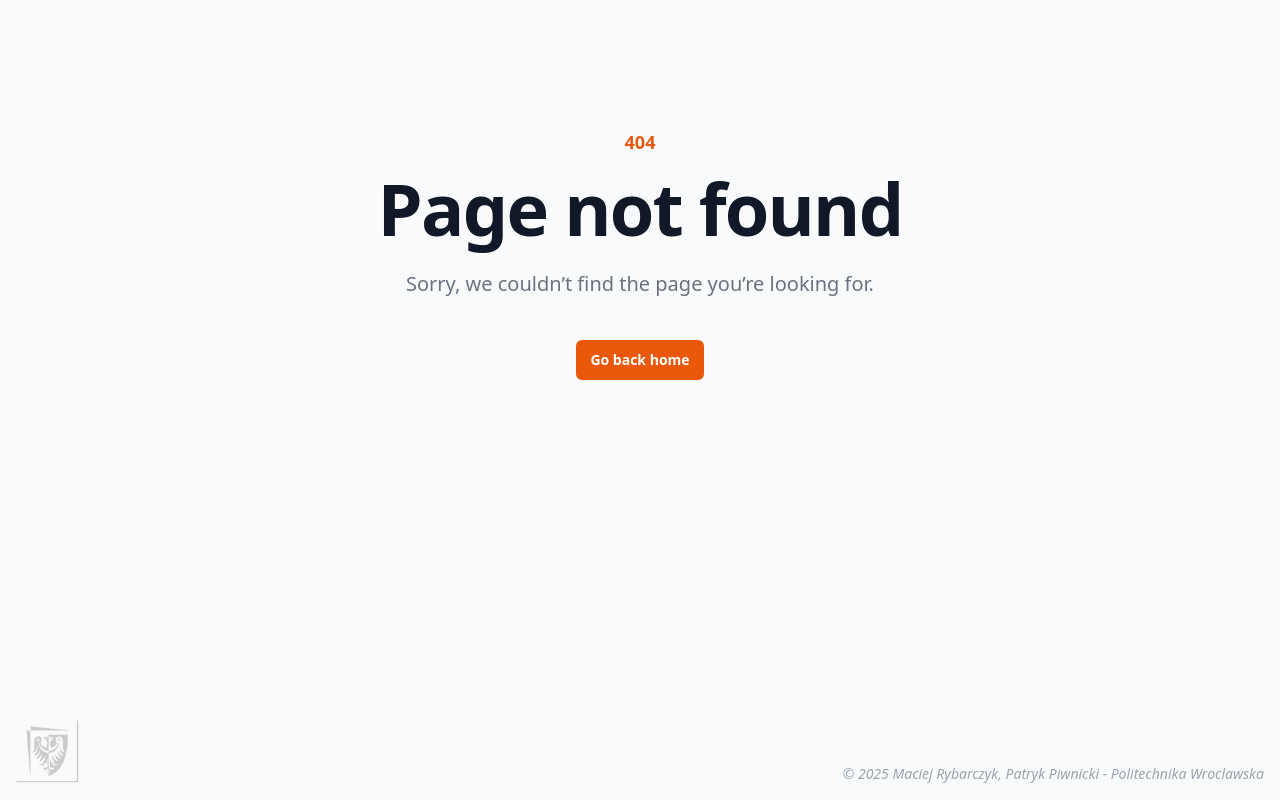
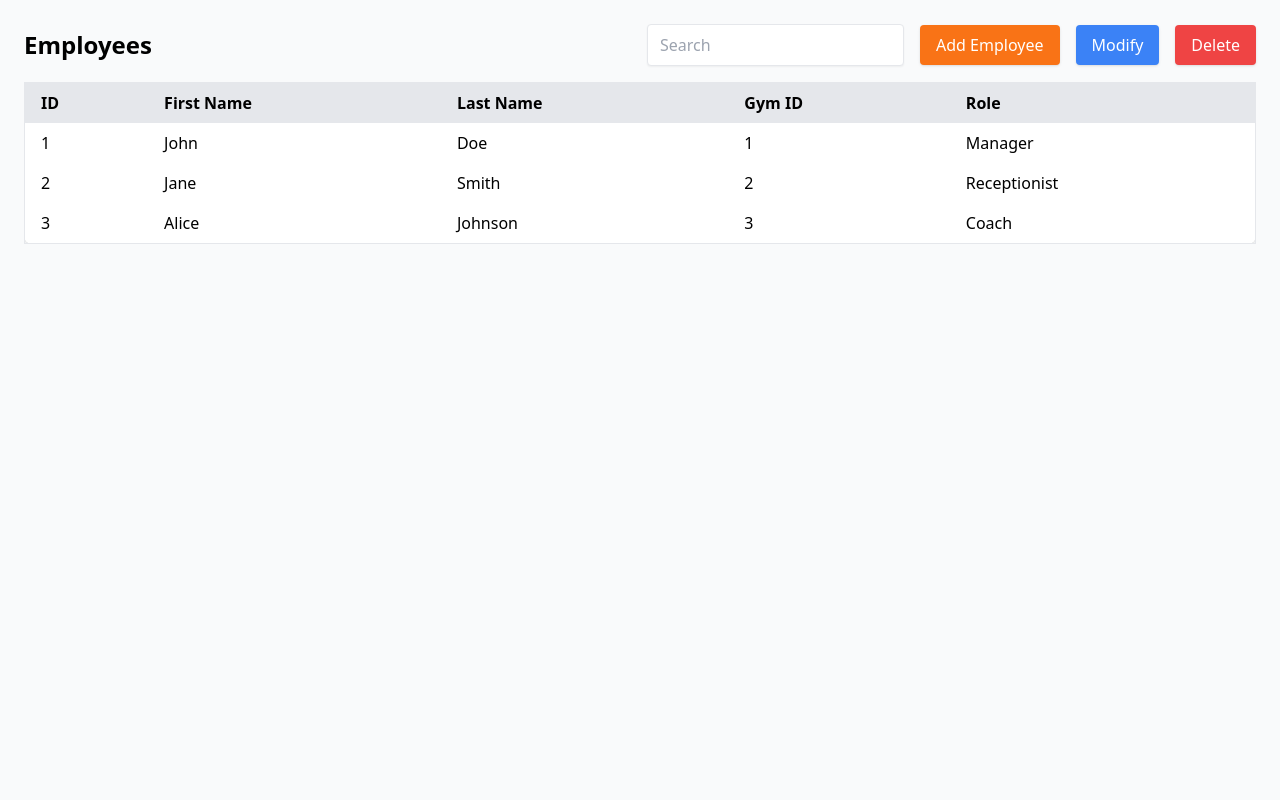
Before and after one commit to Maciek28675/Gym-Management-System-Frontend, a Vue app: page /employees in a window 1280 px wide. Before the commit this address had no page. Built offline with nearby package versions, Linux system fonts and the light colour scheme.

Commit message:
Add temp views

```diff
--- a/src/router/index.js
+++ b/src/router/index.js
@@ -28,7 +28,22 @@ const routes = [
     path: '/401',
     name: 'Unauthorized',
     component: () => import('../views/UnauthorizedView.vue')
-  }
+  },
+  {
+    path: "/employees",
+    name: "Employees",
+    component: () => import("../views/EmployeesView.vue"),
+  },
+  {
+    path: "/subscriptions",
+    name: "Subscriptions",
+    component: () => import("../views/SubscriptionsView.vue"),
+  },
+  {
+    path: "/gyms",
+    name: "Gyms",
+    component: () => import("../views/GymsView.vue"),
+  },
 ]
 
 const router = createRouter({
--- /dev/null
+++ b/src/views/EmployeesView.vue
@@ -0,0 +1,66 @@
+<template>
+    <div class="p-6">
+      <div class="flex justify-between items-center mb-4">
+        <h1 class="text-2xl font-bold">Employees</h1>
+        <div class="flex items-center space-x-4">
+          <input
+            type="text"
+            v-model="searchQuery"
+            placeholder="Search"
+            class="border px-3 py-2 rounded shadow-sm"
+          />
+          <button class="bg-orange-500 text-white px-4 py-2 rounded shadow">Add Employee</button>
+          <button class="bg-blue-500 text-white px-4 py-2 rounded shadow">Modify</button>
+          <button class="bg-red-500 text-white px-4 py-2 rounded shadow">Delete</button>
+        </div>
+      </div>
+      <div class="overflow-auto max-h-64" @scroll="onScroll">
+        <table class="min-w-full bg-white border rounded-lg shadow">
+          <thead>
+            <tr class="bg-gray-200 text-left">
+              <th class="px-4 py-2">ID</th>
+              <th class="px-4 py-2">First Name</th>
+              <th class="px-4 py-2">Last Name</th>
+              <th class="px-4 py-2">Gym ID</th>
+              <th class="px-4 py-2">Role</th>
+            </tr>
+          </thead>
+          <tbody>
+            <tr v-for="employee in filteredEmployees" :key="employee.id" class="hover:bg-gray-100">
+              <td class="px-4 py-2">{{ employee.id }}</td>
+              <td class="px-4 py-2">{{ employee.firstName }}</td>
+              <td class="px-4 py-2">{{ employee.lastName }}</td>
+              <td class="px-4 py-2">{{ employee.gymId }}</td>
+              <td class="px-4 py-2">{{ employee.role }}</td>
+            </tr>
+          </tbody>
+        </table>
+      </div>
+    </div>
+  </template>
+
+  <script>
+  export default {
+    name: "Employees",
+    data() {
+      return {
+        searchQuery: "",
+        employees: [
+          { id: 1, firstName: "John", lastName: "Doe", gymId: 1, role: "Manager" },
+          { id: 2, firstName: "Jane", lastName: "Smith", gymId: 2, role: "Receptionist" },
+          { id: 3, firstName: "Alice", lastName: "Johnson", gymId: 3, role: "Coach" },
+        ],
+      };
+    },
+    computed: {
+      filteredEmployees() {
+        return this.employees.filter((employee) =>
+          Object.values(employee)
+            .join(" ")
+            .toLowerCase()
+            .includes(this.searchQuery.toLowerCase())
+        );
+      },
+    },
+  };
+  </script>
--- /dev/null
+++ b/src/views/GymsView.vue
@@ -0,0 +1,69 @@
+<template>
+    <div class="p-6">
+      <div class="flex justify-between items-center mb-4">
+        <!-- Nazwa tabeli po lewej stronie -->
+        <h1 class="text-2xl font-bold">Gyms</h1>
+        <!-- Przyciski i pasek wyszukiwania po prawej stronie -->
+        <div class="flex items-center space-x-4">
+          <input
+            type="text"
+            v-model="searchQuery"
+            placeholder="Search"
+            class="border px-3 py-2 rounded shadow-sm"
+          />
+          <button class="bg-orange-500 text-white px-4 py-2 rounded shadow">Add Gym</button>
+          <button class="bg-blue-500 text-white px-4 py-2 rounded shadow">Modify</button>
+          <button class="bg-red-500 text-white px-4 py-2 rounded shadow">Delete</button>
+        </div>
+      </div>
+      <table class="min-w-full bg-white border rounded-lg shadow">
+        <thead>
+          <tr class="bg-gray-200 text-left">
+            <th class="px-4 py-2">ID</th>
+            <th class="px-4 py-2">Name</th>
+            <th class="px-4 py-2">Address</th>
+          </tr>
+        </thead>
+        <tbody>
+          <tr
+            v-for="gym in filteredGyms"
+            :key="gym.id"
+            class="hover:bg-gray-100"
+          >
+            <td class="px-4 py-2">{{ gym.id }}</td>
+            <td class="px-4 py-2">{{ gym.name }}</td>
+            <td class="px-4 py-2">{{ gym.address }}</td>
+          </tr>
+        </tbody>
+      </table>
+    </div>
+  </template>
+
+  <script>
+  export default {
+    name: "Gyms",
+    data() {
+      return {
+        searchQuery: "",
+        gyms: [
+          {
+            id: 1,
+            name: "Sky Tower",
+            address: "Powstańców Śląskich 95, 53-332 Wrocław",
+          },
+          // Dodaj więcej danych, jeśli potrzebne
+        ],
+      };
+    },
+    computed: {
+      filteredGyms() {
+        return this.gyms.filter((gym) =>
+          Object.values(gym)
+            .join(" ")
+            .toLowerCase()
+            .includes(this.searchQuery.toLowerCase())
+        );
+      },
+    },
+  };
+  </script>
--- /dev/null
+++ b/src/views/SubscriptionsView.vue
@@ -0,0 +1,64 @@
+<template>
+    <div class="p-6">
+      <div class="flex justify-between items-center mb-4">
+        <h1 class="text-2xl font-bold">Subscriptions</h1>
+        <div class="flex items-center space-x-4">
+          <input
+            type="text"
+            v-model="searchQuery"
+            placeholder="Search"
+            class="border px-3 py-2 rounded shadow-sm"
+          />
+          <button class="bg-orange-500 text-white px-4 py-2 rounded shadow">Add Subscription</button>
+          <button class="bg-blue-500 text-white px-4 py-2 rounded shadow">Modify</button>
+          <button class="bg-red-500 text-white px-4 py-2 rounded shadow">Delete</button>
+        </div>
+      </div>
+      <div class="overflow-auto max-h-64" @scroll="onScroll">
+        <table class="min-w-full bg-white border rounded-lg shadow">
+          <thead>
+            <tr class="bg-gray-200 text-left">
+              <th class="px-4 py-2">ID</th>
+              <th class="px-4 py-2">Type</th>
+              <th class="px-4 py-2">Price</th>
+              <th class="px-4 py-2">Period</th>
+            </tr>
+          </thead>
+          <tbody>
+            <tr v-for="subscription in filteredSubscriptions" :key="subscription.id" class="hover:bg-gray-100">
+              <td class="px-4 py-2">{{ subscription.id }}</td>
+              <td class="px-4 py-2">{{ subscription.type }}</td>
+              <td class="px-4 py-2">{{ subscription.price }}</td>
+              <td class="px-4 py-2">{{ subscription.period }}</td>
+            </tr>
+          </tbody>
+        </table>
+      </div>
+    </div>
+  </template>
+
+  <script>
+  export default {
+    name: "Subscriptions",
+    data() {
+      return {
+        searchQuery: "",
+        subscriptions: [
+          { id: 1, type: "Monthly", price: 100, period: "1m" },
+          { id: 2, type: "Yearly", price: 1000, period: "12m" },
+          { id: 3, type: "Weekly", price: 30, period: "1w" },
+        ],
+      };
+    },
+    computed: {
+      filteredSubscriptions() {
+        return this.subscriptions.filter((subscription) =>
+          Object.values(subscription)
+            .join(" ")
+            .toLowerCase()
+            .includes(this.searchQuery.toLowerCase())
+        );
+      },
+    },
+  };
+  </script>
```
